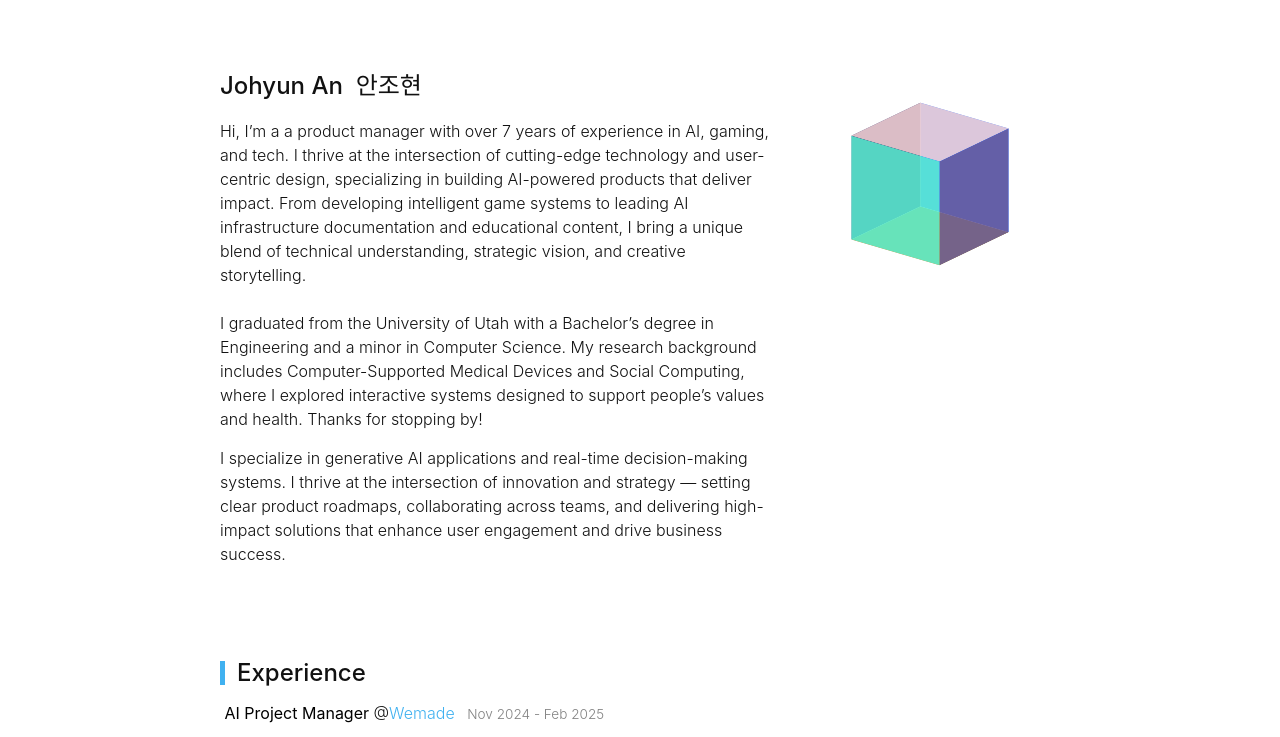
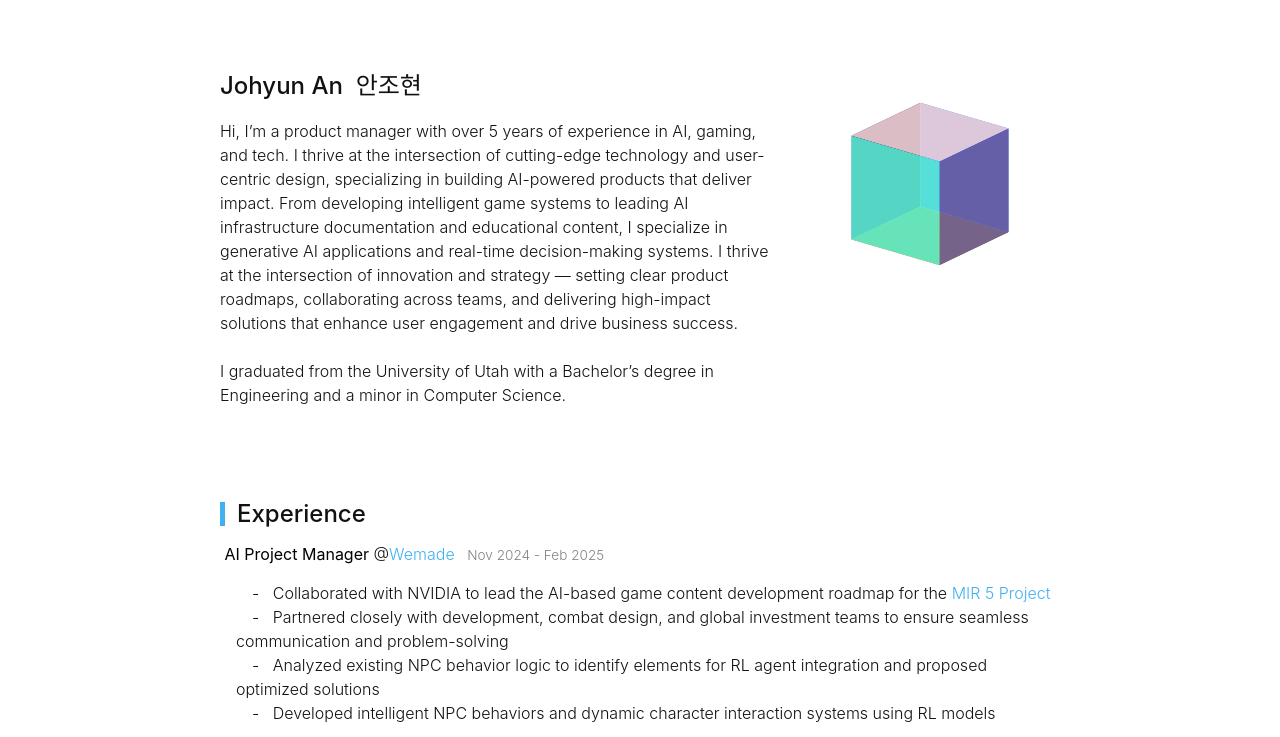
Before and after one commit to anjohyun/johyun, a website with bundled scripts: page index.html in a window 1280 px wide. Shown: the part 63-800 px from the top of the page. Built offline with nearby package versions, Linux system fonts and the light colour scheme; some icons are missing; files whose address does not match are found by name.

Commit message:
edit bio

```diff
--- a/index.html
+++ b/index.html
@@ -18,7 +18,7 @@
 <!-- End Jekyll SEO tag*<meta property="og:url" content="http://localhost:4000/" /> -->
 <meta property="og:site_name" content="Johyun An" />
 <script type="application/ld+json">
-{"description":"Johyun An is Product Manager at IRM. She studied Interactive Game Deign, Computer Science, and Pre-medical Science at the University of Utah. She is a lifelong learner, explorer, and interested in Human-Centered Computing with ethical strategies","@type":"WebSite","url":"http://localhost:4000/","name":"Johyun An","headline":"About","@context":"https://schema.org"}</script>
+{"description":"Johyun An is Product Manager. She studied Interactive Game Deign, Computer Science, and Pre-medical Science at the University of Utah. She is a lifelong learner, explorer, and interested in Human-Centered Computing with ethical strategies","@type":"WebSite","url":"http://localhost:4000/","name":"Johyun An","headline":"About","@context":"https://schema.org"}</script>
 <!-- End Jekyll SEO tag -->
 <link href="https://fonts.googleapis.com/css?family=PT+Sans" rel="stylesheet">
     <link rel="stylesheet" href="mainpf.css">
@@ -35,7 +35,6 @@
     <script language="JavaScript">
         /**
           * Disable right-click of mouse, F12 key, and save key combinations on page
-          * By Arthur Gareginyan (arthurgareginyan@gmail.com)
           * For full source code, visit https://mycyberuniverse.com
           */
         window.onload = function() {
@@ -102,16 +101,14 @@
         <h2>Johyun An &nbsp;안조현 &nbsp; </h2>
         <p>
 
-        Hi, I’m a a product manager with over 7 years of experience in AI, gaming, and tech. I thrive at the intersection of cutting-edge technology and user-centric design, specializing in building AI-powered products that deliver impact. From developing intelligent game systems to leading AI infrastructure documentation and educational content, I bring a unique blend of technical understanding, strategic vision, and creative storytelling.
-
+        Hi, I’m a product manager with over 5 years of experience in AI, gaming, and tech. I thrive at the intersection of cutting-edge technology and user-centric design, specializing in building AI-powered products that deliver impact. From developing intelligent game systems to leading AI infrastructure documentation and educational content,  I specialize in generative AI applications and real-time decision-making systems. I thrive at the intersection of innovation and strategy — setting clear product roadmaps, collaborating across teams, and delivering high-impact solutions that enhance user engagement and drive business success.
 
         <br></br>
-        I graduated from the University of Utah with a Bachelor’s degree in Engineering and a minor in Computer Science. My research background includes Computer-Supported Medical Devices and Social Computing, where I explored interactive systems designed to support people’s values and health.
+        I graduated from the University of Utah with a Bachelor’s degree in Engineering and a minor in Computer Science.
 
-        Thanks for stopping by!
         </p>
         <p>
-          I specialize in generative AI applications and real-time decision-making systems. I thrive at the intersection of innovation and strategy — setting clear product roadmaps, collaborating across teams, and delivering high-impact solutions that enhance user engagement and drive business success.
+
         </p>
     </div>
     <link rel="stylesheet" href="cube.css">
@@ -128,8 +125,6 @@
     </div>
 </section>
 
-
-
 <h2 class="title">Experience</h2>
 
 <section id="experience">
@@ -142,8 +137,7 @@
       &emsp;- &nbsp; Partnered closely with development, combat design, and global investment teams to ensure seamless communication and problem-solving </a><br>
       &emsp;- &nbsp; Analyzed existing NPC behavior logic to identify elements for RL agent integration and proposed optimized solutions </a><br>
       &emsp;- &nbsp; Developed intelligent NPC behaviors and dynamic character interaction systems using RL models </a><br>
-
-    </p>
+  </p>
 </section>
 
 <section id="experience">
@@ -213,7 +207,6 @@
     <p class="indent">
       Johyun supports <a href="" target="_blank" id="thing">Global Healthcare</a> !
     </p>
-
 </section>
 
 <script>
@@ -259,16 +252,13 @@
     }
 
 
-
 </script>
 
 </div>
       </div>
     </main><footer class="site-footer h-card">
     <data class="u-url" href="/"></data>
-
     <div class="wrapper">
-
       <div class="footer-col-wrapper row">
         <div class="footer-col col-12 col-md-4">
         <h3 class="footer-heading">Contact</h3>
@@ -284,9 +274,7 @@
             </p>
         </div>
       </div>
-
     </div>
-
   </footer></div>
 
     <div id="modal" class="modal micromodal-slide" aria-hidden="false">
```
Also changed, not shown: projects.html (+1 -36 lines).
